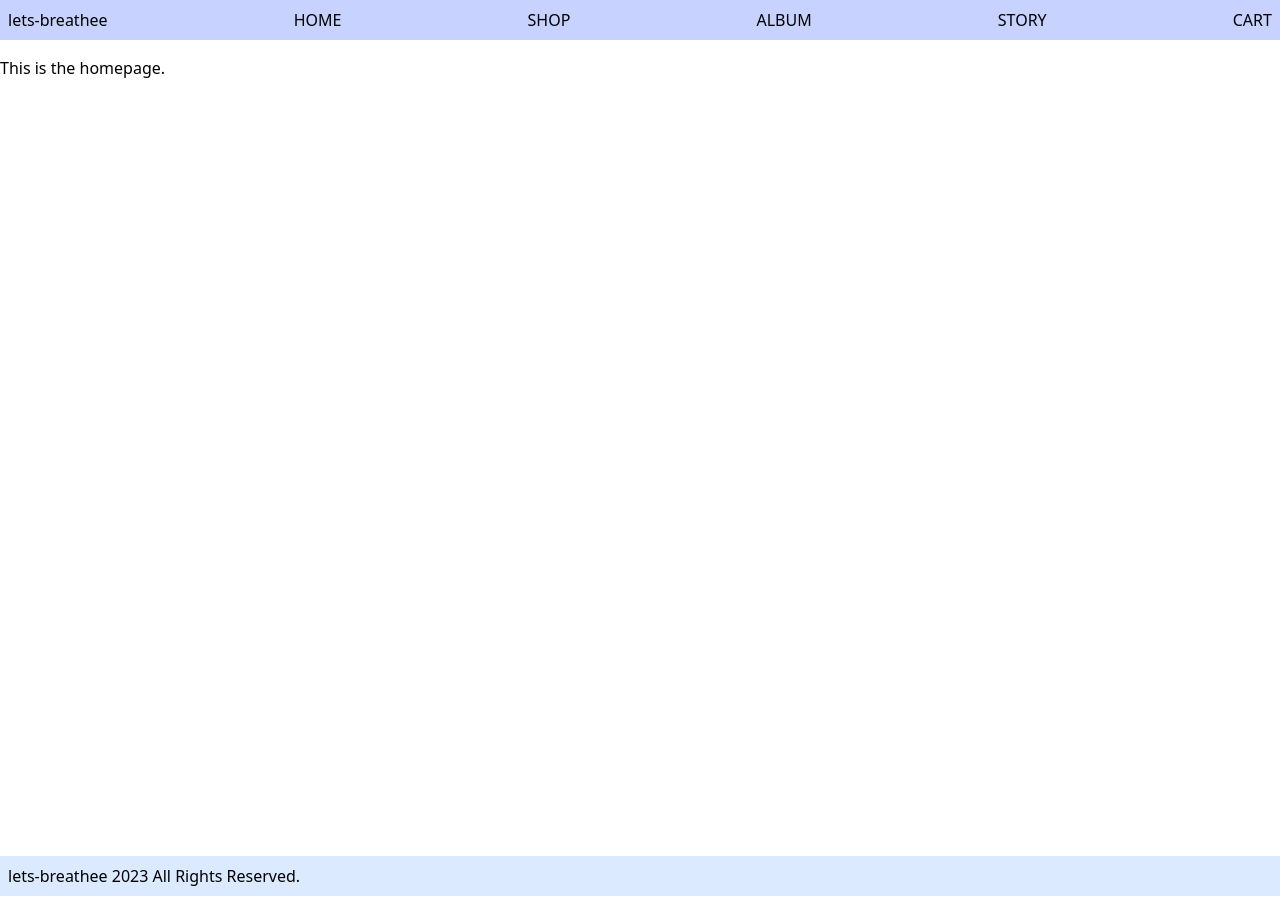
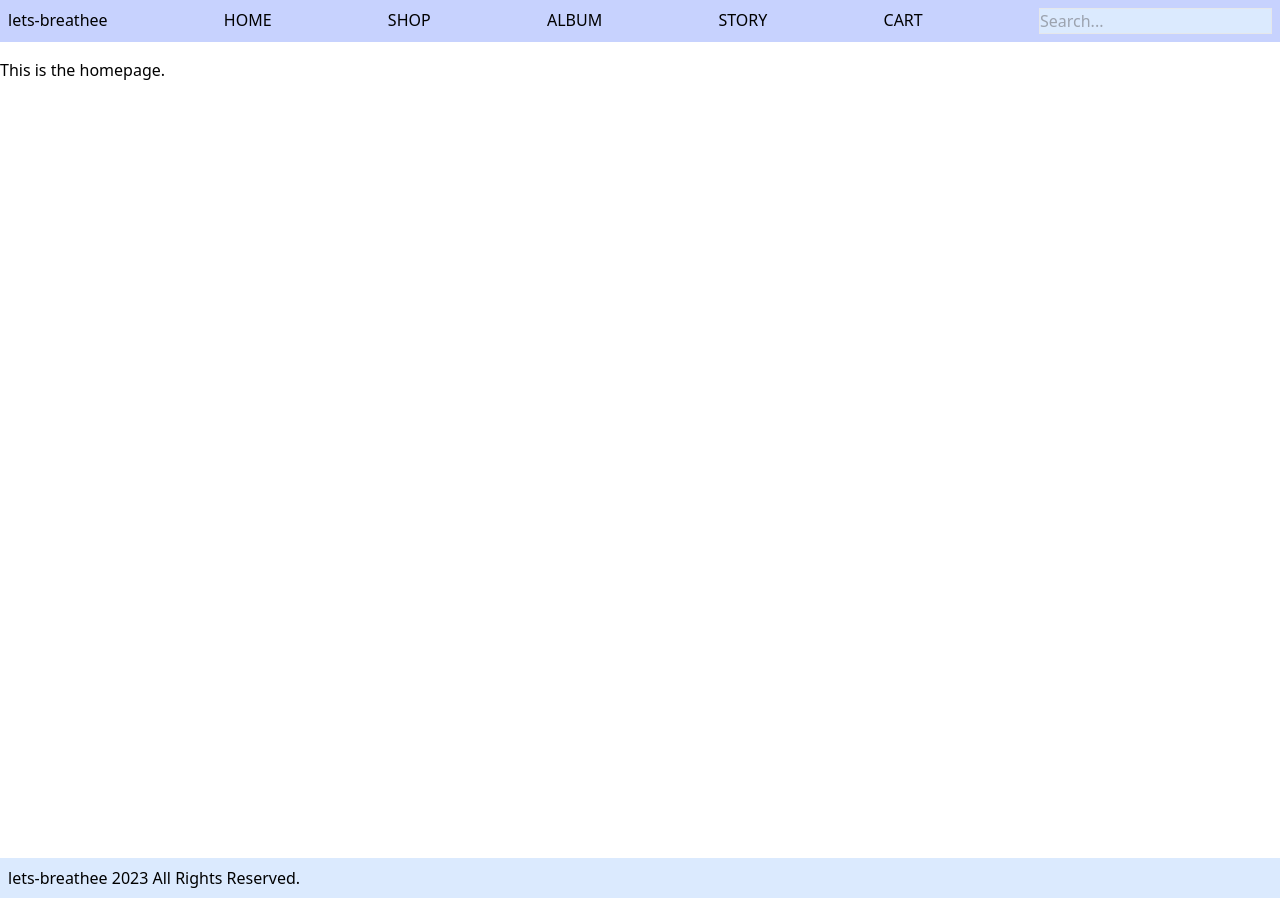
Before and after one commit to babisha/Capstone-Ecommerce-, a Next.js app in the folder e-commerce/: page / in a window 1280 px wide. Built offline with nearby package versions, Linux system fonts and the light colour scheme.

Commit message:
searh component added

```diff
--- a/e-commerce/src/components/navbar/navbar.tsx
+++ b/e-commerce/src/components/navbar/navbar.tsx
@@ -1,5 +1,6 @@
 import React from 'react'
 import Link from 'next/link'
+import Search from '../search/search'
 
 function Navbar() {
   return (
@@ -20,7 +21,7 @@ function Navbar() {
         <div>
         <Link href={'/cart'}>CART </Link>
         </div>
-
+        <Search />
       </div>
 
   )
--- /dev/null
+++ b/e-commerce/src/components/search/search.tsx
@@ -0,0 +1,11 @@
+import React from 'react'
+
+function Search() {
+  return (
+    <div>
+        <input className="border bg-blue-100" type="text" placeholder='Search... '/>
+    </div>
+  )
+}
+
+export default Search
```
